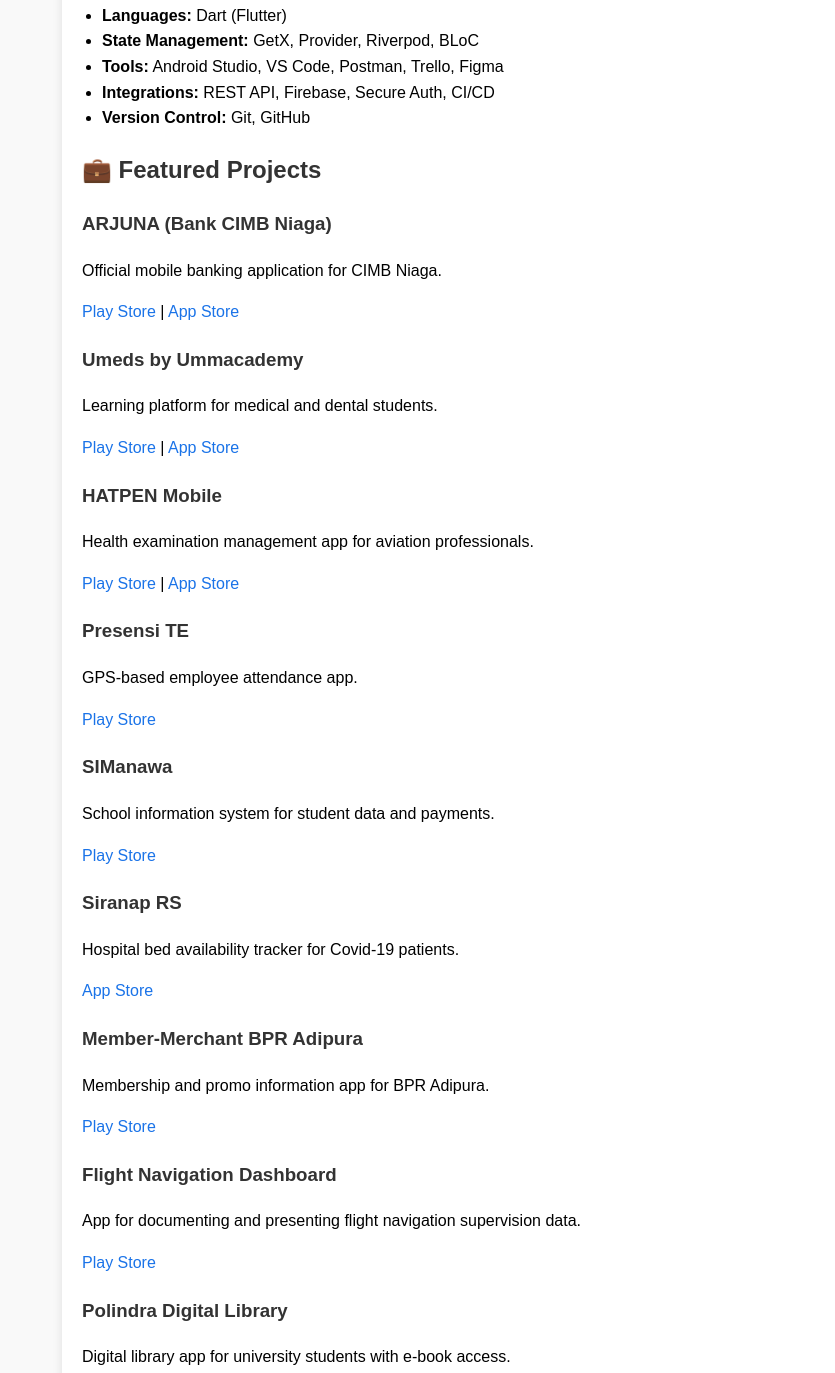
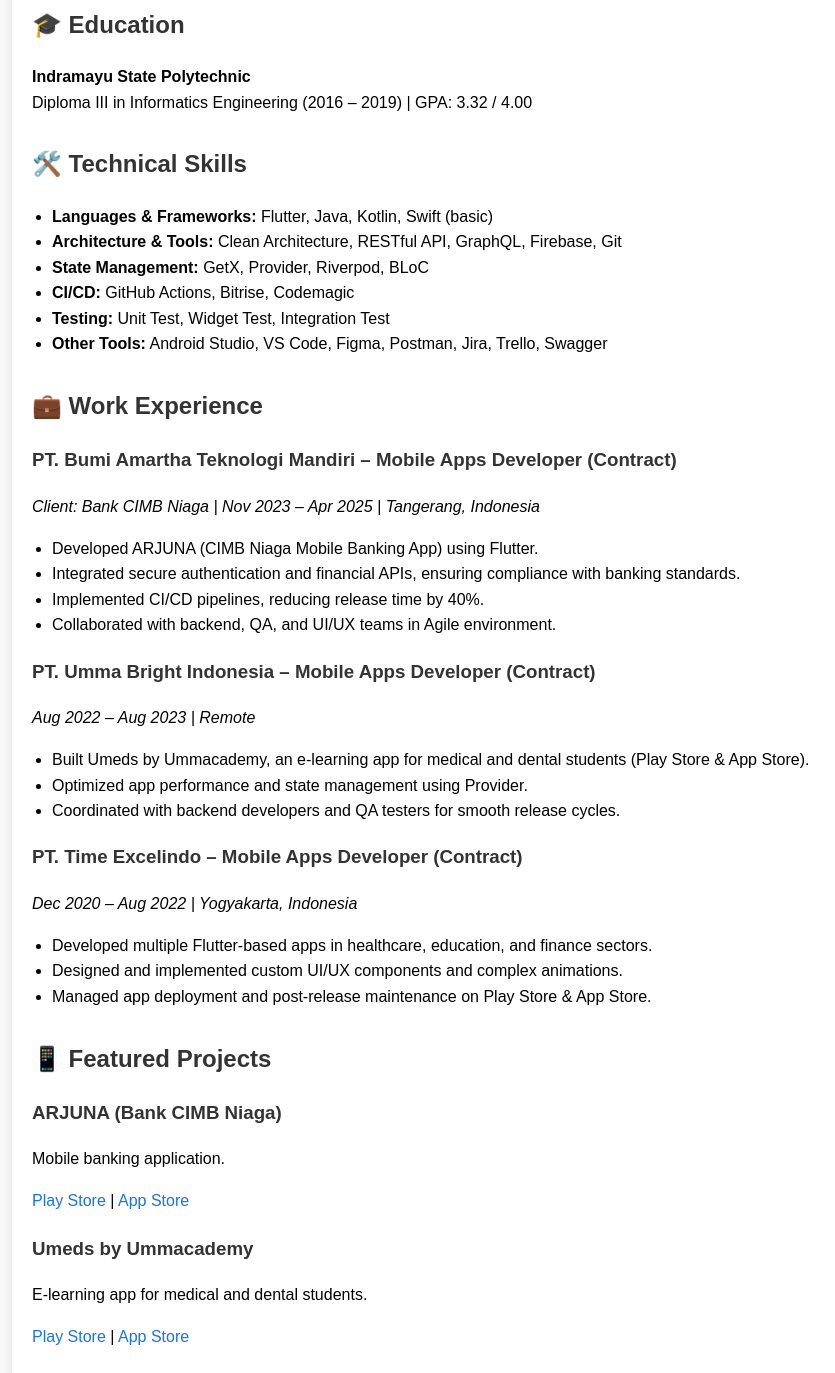
Before and after one commit to Noufalgithub/flutter-portofolio, a plain HTML site: page index.html in a window 1280 px wide. Shown: the part 319-1692 px from the top of the page, without its empty margins (158-993 px from the left). Drawn offline with Linux system fonts and the light colour scheme.

Commit message:
Update index.html

```diff
--- a/index.html
+++ b/index.html
@@ -3,101 +3,130 @@
 <head>
   <meta charset="UTF-8">
   <meta name="viewport" content="width=device-width, initial-scale=1.0">
-  <title>Flutter Portfolio - Noufal Ibrahim</title>
+  <title>Mobile Application Developer - Noufal Ibrahim</title>
   <style>
     body { font-family: Arial, sans-serif; line-height: 1.6; margin: 0; padding: 20px; background: #f9f9f9; }
     h1, h2, h3 { color: #333; }
-    .container { max-width: 800px; margin: auto; background: #fff; padding: 20px; box-shadow: 0 0 10px rgba(0,0,0,0.1); }
+    .container { max-width: 900px; margin: auto; background: #fff; padding: 20px; box-shadow: 0 0 10px rgba(0,0,0,0.1); }
     ul { padding-left: 20px; }
     a { color: #1a73e8; text-decoration: none; }
     a:hover { text-decoration: underline; }
+    .section { margin-bottom: 30px; }
     .project { margin-bottom: 20px; }
   </style>
 </head>
 <body>
   <div class="container">
-    <h1>📱 Flutter Portfolio – Noufal Ibrahim</h1>
+    <h1>📱 Mobile Application Developer – Noufal Ibrahim</h1>
 
+    <div class="section">
       <h2>👨‍💻 About Me</h2>
-    <p>Flutter Developer with over 5 years of experience in mobile app development. Skilled in clean architecture, API integration, state management, and Firebase. Passionate about building efficient, user-centric applications.</p>
+      <p>Mobile Application Developer with 5+ years of experience building Android & iOS applications using Flutter. Skilled in full-cycle development, API integration, clean architecture, state management, CI/CD, and app deployment to Play Store & App Store. Experienced in working with cross-functional teams under Agile/Scrum methodology to deliver scalable and user-friendly mobile solutions.</p>
+    </div>
 
+    <div class="section">
+      <h2>🎓 Education</h2>
+      <p><strong>Indramayu State Polytechnic</strong><br>
+      Diploma III in Informatics Engineering (2016 – 2019) | GPA: 3.32 / 4.00</p>
+    </div>
+
+    <div class="section">
       <h2>🛠️ Technical Skills</h2>
       <ul>
-      <li><strong>Languages:</strong> Dart (Flutter)</li>
+        <li><strong>Languages & Frameworks:</strong> Flutter, Java, Kotlin, Swift (basic)</li>
+        <li><strong>Architecture & Tools:</strong> Clean Architecture, RESTful API, GraphQL, Firebase, Git</li>
         <li><strong>State Management:</strong> GetX, Provider, Riverpod, BLoC</li>
-      <li><strong>Tools:</strong> Android Studio, VS Code, Postman, Trello, Figma</li>
-      <li><strong>Integrations:</strong> REST API, Firebase, Secure Auth, CI/CD</li>
-      <li><strong>Version Control:</strong> Git, GitHub</li>
+        <li><strong>CI/CD:</strong> GitHub Actions, Bitrise, Codemagic</li>
+        <li><strong>Testing:</strong> Unit Test, Widget Test, Integration Test</li>
+        <li><strong>Other Tools:</strong> Android Studio, VS Code, Figma, Postman, Jira, Trello, Swagger</li>
+      </ul>
+    </div>
+
+    <div class="section">
+      <h2>💼 Work Experience</h2>
+      <h3>PT. Bumi Amartha Teknologi Mandiri – Mobile Apps Developer (Contract)</h3>
+      <p><em>Client: Bank CIMB Niaga | Nov 2023 – Apr 2025 | Tangerang, Indonesia</em></p>
+      <ul>
+        <li>Developed ARJUNA (CIMB Niaga Mobile Banking App) using Flutter.</li>
+        <li>Integrated secure authentication and financial APIs, ensuring compliance with banking standards.</li>
+        <li>Implemented CI/CD pipelines, reducing release time by 40%.</li>
+        <li>Collaborated with backend, QA, and UI/UX teams in Agile environment.</li>
       </ul>
 
-    <h2>💼 Featured Projects</h2>
+      <h3>PT. Umma Bright Indonesia – Mobile Apps Developer (Contract)</h3>
+      <p><em>Aug 2022 – Aug 2023 | Remote</em></p>
+      <ul>
+        <li>Built Umeds by Ummacademy, an e-learning app for medical and dental students (Play Store & App Store).</li>
+        <li>Optimized app performance and state management using Provider.</li>
+        <li>Coordinated with backend developers and QA testers for smooth release cycles.</li>
+      </ul>
 
+      <h3>PT. Time Excelindo – Mobile Apps Developer (Contract)</h3>
+      <p><em>Dec 2020 – Aug 2022 | Yogyakarta, Indonesia</em></p>
+      <ul>
+        <li>Developed multiple Flutter-based apps in healthcare, education, and finance sectors.</li>
+        <li>Designed and implemented custom UI/UX components and complex animations.</li>
+        <li>Managed app deployment and post-release maintenance on Play Store & App Store.</li>
+      </ul>
+    </div>
+
+    <div class="section">
+      <h2>📱 Featured Projects</h2>
       <div class="project">
         <h3>ARJUNA (Bank CIMB Niaga)</h3>
-      <p>Official mobile banking application for CIMB Niaga.</p>
+        <p>Mobile banking application.</p>
         <p><a href="https://play.google.com/store/apps/details?id=com.cimb.arjuna">Play Store</a> | <a href="https://apps.apple.com/id/app/arjuna-cimb-niaga/id1571642562">App Store</a></p>
       </div>
 
       <div class="project">
         <h3>Umeds by Ummacademy</h3>
-      <p>Learning platform for medical and dental students.</p>
+        <p>E-learning app for medical and dental students.</p>
         <p><a href="https://play.google.com/store/apps/details?id=com.ummacademy.ummacademy">Play Store</a> | <a href="https://apps.apple.com/id/app/umeds-by-ummacademy/id6444504054">App Store</a></p>
       </div>
 
       <div class="project">
         <h3>HATPEN Mobile</h3>
-      <p>Health examination management app for aviation professionals.</p>
+        <p>Health examination system for aviation professionals.</p>
         <p><a href="https://play.google.com/store/apps/details?id=com.medex.mobile.medex_mobile">Play Store</a> | <a href="https://apps.apple.com/id/app/hatpen-mobile/id6737185435">App Store</a></p>
       </div>
 
       <div class="project">
         <h3>Presensi TE</h3>
-      <p>GPS-based employee attendance app.</p>
+        <p>GPS-based attendance application.</p>
         <p><a href="https://play.google.com/store/apps/details?id=com.te.presensi">Play Store</a></p>
       </div>
 
       <div class="project">
         <h3>SIManawa</h3>
-      <p>School information system for student data and payments.</p>
+        <p>School information & payment system.</p>
         <p><a href="https://play.google.com/store/apps/details?id=com.te.annawawi">Play Store</a></p>
       </div>
 
       <div class="project">
         <h3>Siranap RS</h3>
-      <p>Hospital bed availability tracker for Covid-19 patients.</p>
+        <p>Hospital bed availability tracker (COVID-19).</p>
         <p><a href="https://apps.apple.com/id/app/siranap-rs/id1552359146">App Store</a></p>
       </div>
 
       <div class="project">
         <h3>Member-Merchant BPR Adipura</h3>
-      <p>Membership and promo information app for BPR Adipura.</p>
+        <p>Financial app for membership and promo information.</p>
         <p><a href="https://play.google.com/store/apps/details?id=com.myadipura">Play Store</a></p>
       </div>
 
       <div class="project">
         <h3>Flight Navigation Dashboard</h3>
-      <p>App for documenting and presenting flight navigation supervision data.</p>
+        <p>Flight navigation supervision tool.</p>
         <p><a href="https://play.google.com/store/apps/details?id=com.te.dnpmobile">Play Store</a></p>
       </div>
-
-    <div class="project">
-      <h3>Polindra Digital Library</h3>
-      <p>Digital library app for university students with e-book access.</p>
     </div>
 
-    <div class="project">
-      <h3>Point of Sales</h3>
-      <p>POS app for handling transactions, sales, and inventory management.</p>
-    </div>
-
-    <div class="project">
-      <h3>Kariadi Mobile</h3>
-      <p>Medical service management app for RSUP Dr. Kariadi.</p>
-    </div>
-
+    <div class="section">
       <h2>🔗 Contact</h2>
       <p>Email: <a href="mailto:noufalibrahim8598@gmail.com">noufalibrahim8598@gmail.com</a><br>
+      Phone: <a href="tel:+6281928923837">+62 819-2892-3837</a><br>
       LinkedIn: <a href="https://linkedin.com/in/noufal-ibrahim-93b718147">linkedin.com/in/noufal-ibrahim-93b718147</a></p>
+    </div>
   </div>
 </body>
 </html>
```
Lines whose indentation alone changed are shown as unchanged.
